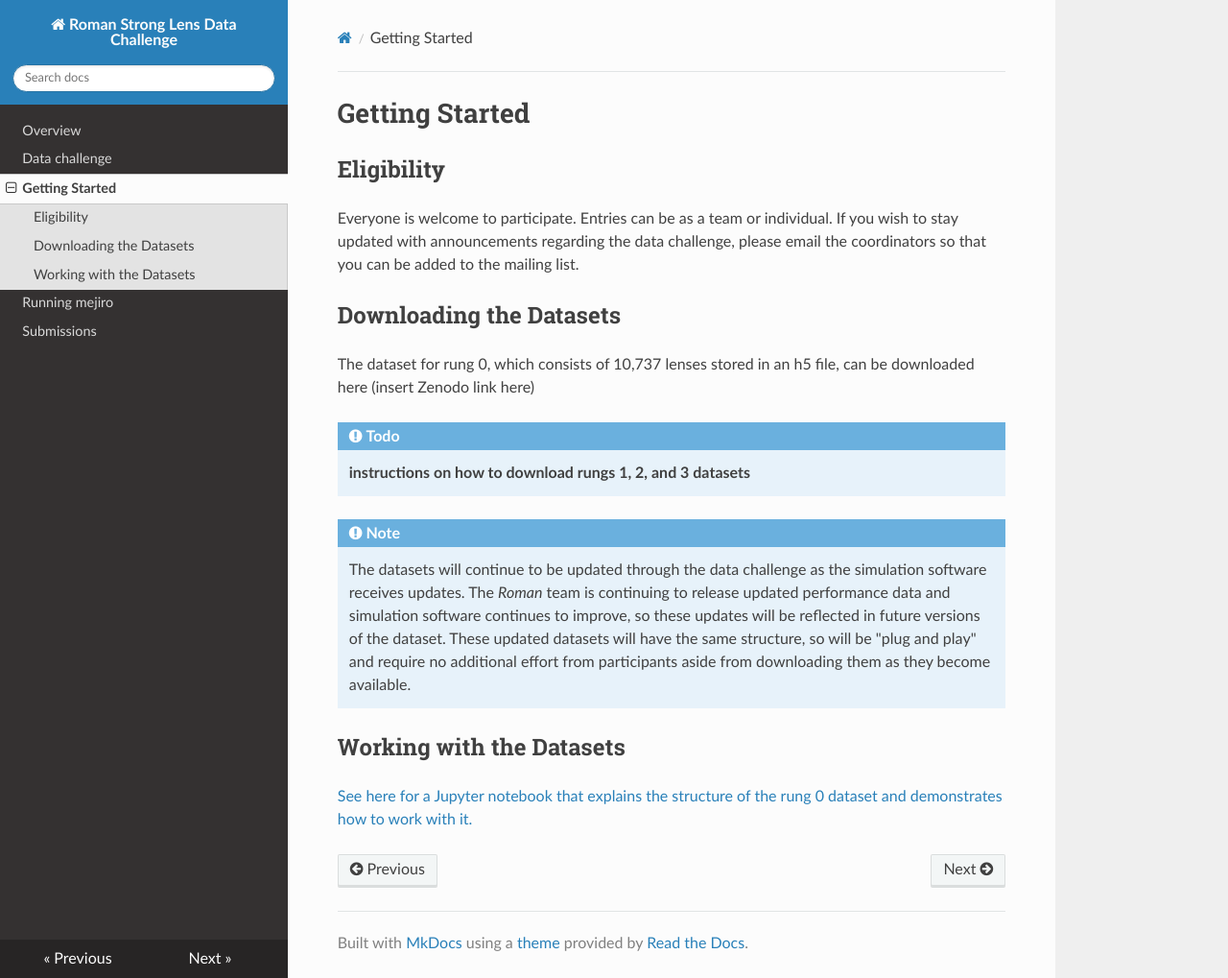
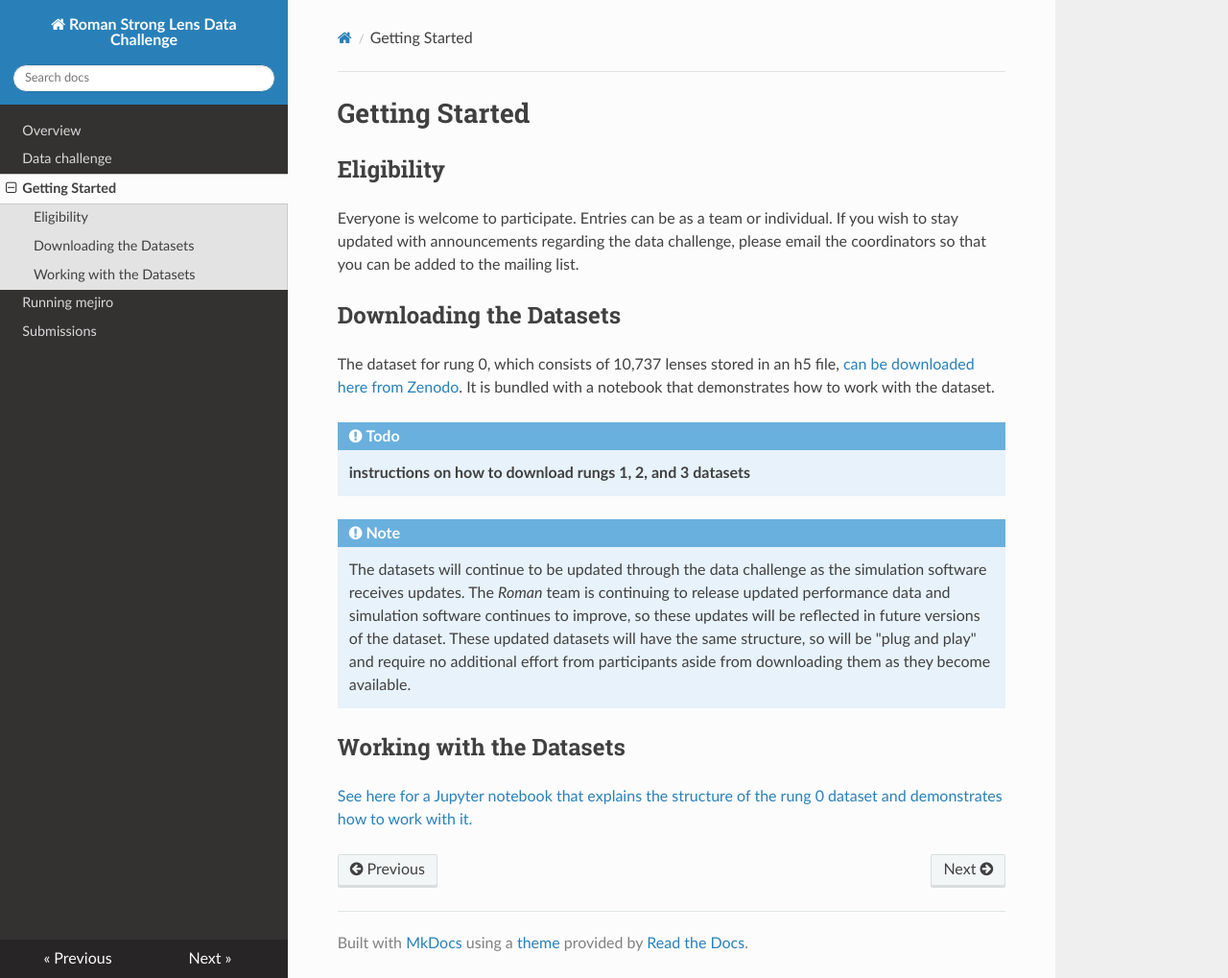
Before and after one commit to ahuang314/Roman_Data_Challenge, an MkDocs documentation site: the page built from docs/getting_started.md, in a window 1280 px wide and 1019 px high. Shown: the whole window at 96% size. Built offline with MkDocs 1.6.1, drawn with Linux system fonts in a browser that asks for light colours; nearby versions of some CDN libraries.

Commit message:
add Zenodo link

```diff
--- a/docs/getting_started.md
+++ b/docs/getting_started.md
@@ -6,7 +6,7 @@ Everyone is welcome to participate. Entries can be as a team or individual. If y
 
 ## Downloading the Datasets
 
-The dataset for rung 0, which consists of 10,737 lenses stored in an h5 file, can be downloaded here (insert Zenodo link here)
+The dataset for rung 0, which consists of 10,737 lenses stored in an h5 file, [can be downloaded here from Zenodo](https://doi.org/10.5281/zenodo.17391542). It is bundled with a notebook that demonstrates how to work with the dataset.
 
 !!! todo
     **instructions on how to download rungs 1, 2, and 3 datasets**
```
